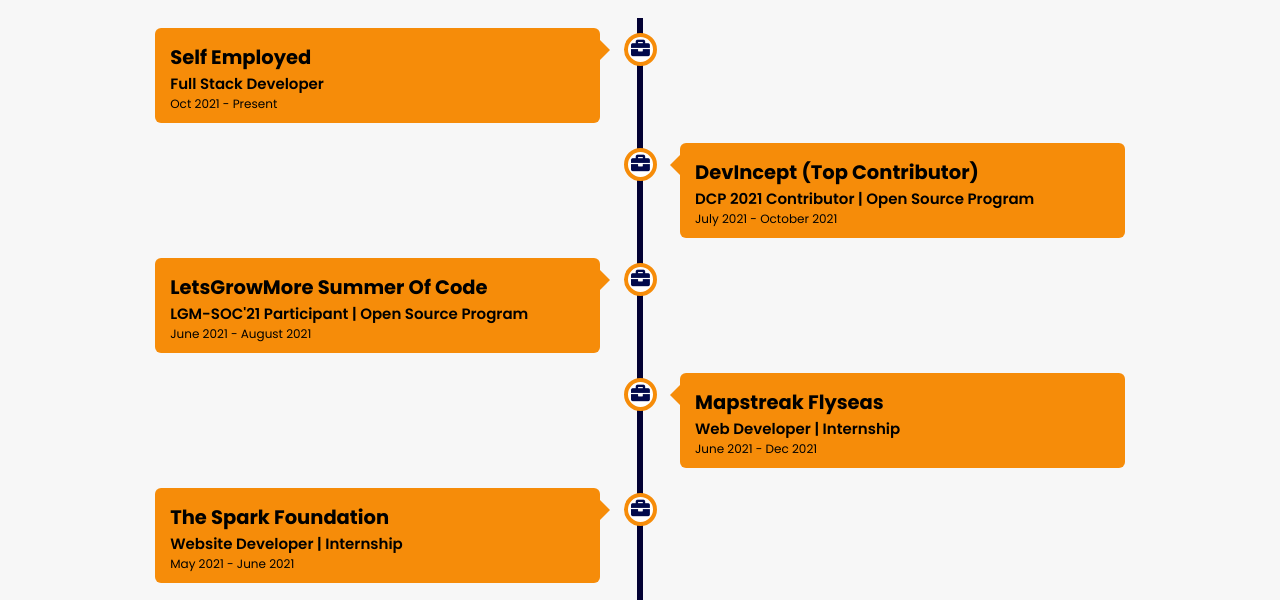
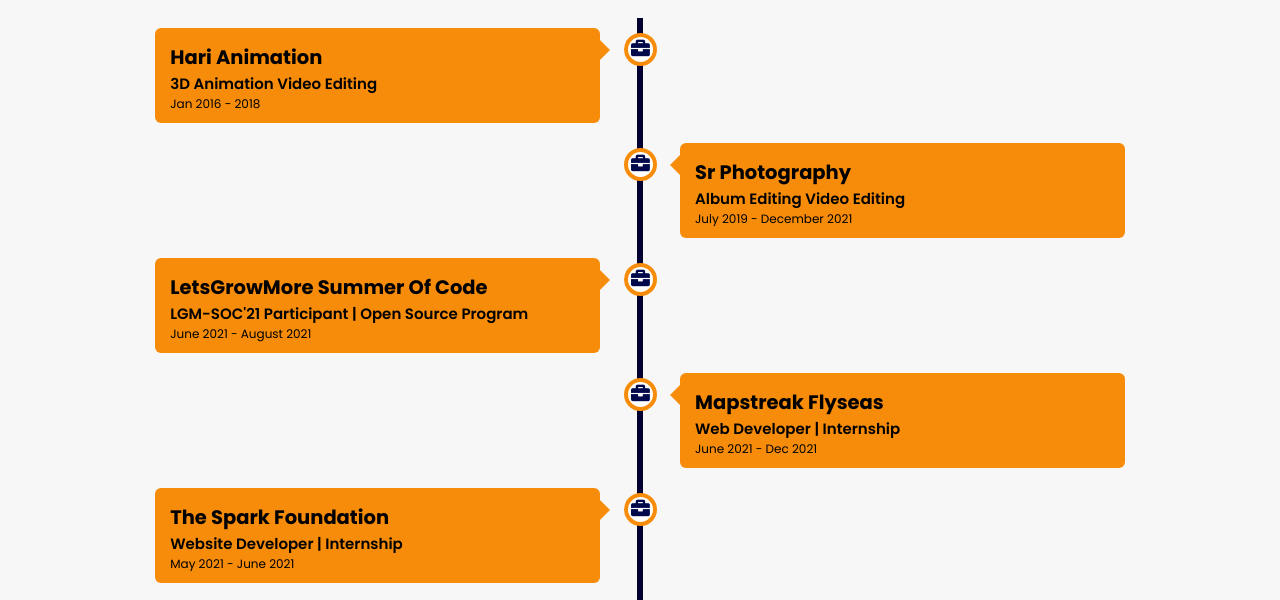
Before and after one commit to dineshleo25/Dinesh, a plain HTML site: page experience/index.html in a window 1280 px wide. Shown: the part 148-748 px from the top of the page. Drawn offline with nearby package versions, Linux system fonts and the light colour scheme.

Commit message:
Update index.html

```diff
--- a/experience/index.html
+++ b/experience/index.html
@@ -45,11 +45,11 @@
     <div class="container left">
       <div class="content">
         <div class="tag">
-          <h2>Self Employed</h2>
+          <h2>Hari Animation</h2>
         </div>
         <div class="desc">
-            <h3>Full Stack Developer</h3>
-            <p>Oct 2021 - present</p>
+            <h3>3D Animation Video Editing</h3>
+            <p>Jan 2016 - 2018</p>
         </div>
       </div>
     </div>
@@ -57,11 +57,11 @@
     <div class="container right">
         <div class="content">
           <div class="tag">
-            <h2>DevIncept (Top Contributor)</h2>
+            <h2>Sr Photography</h2>
           </div>
           <div class="desc">
-              <h3>DCP 2021 Contributor | Open Source Program</h3>
-              <p>July 2021 - October 2021</p>
+              <h3>Album Editing Video Editing</h3>
+              <p>July 2019 - December 2021</p>
           </div>
         </div>
       </div>
```
